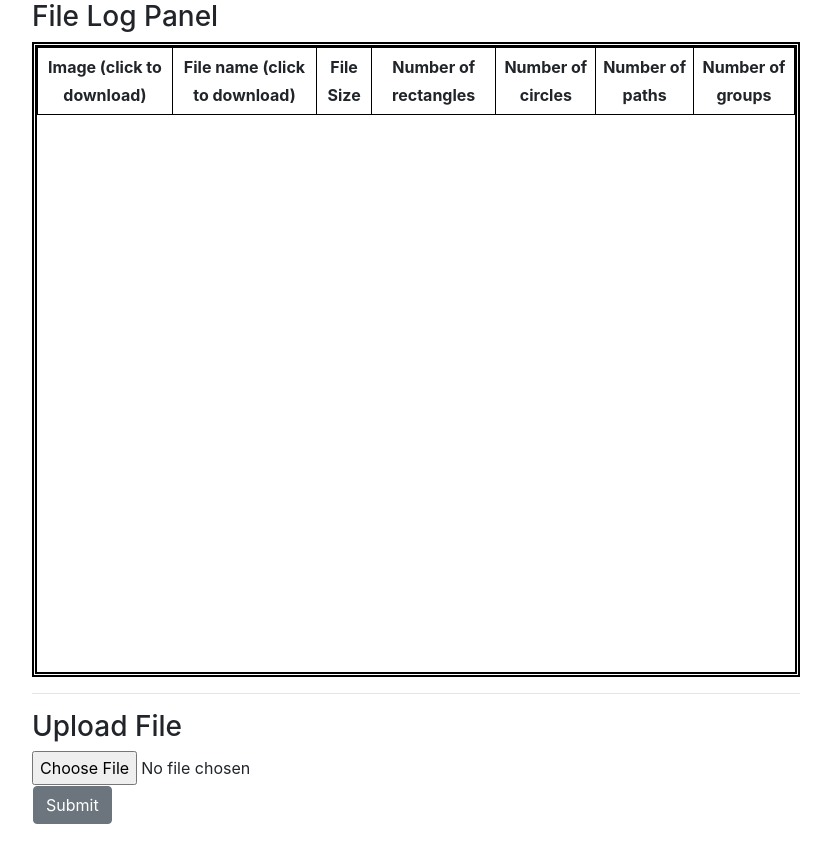
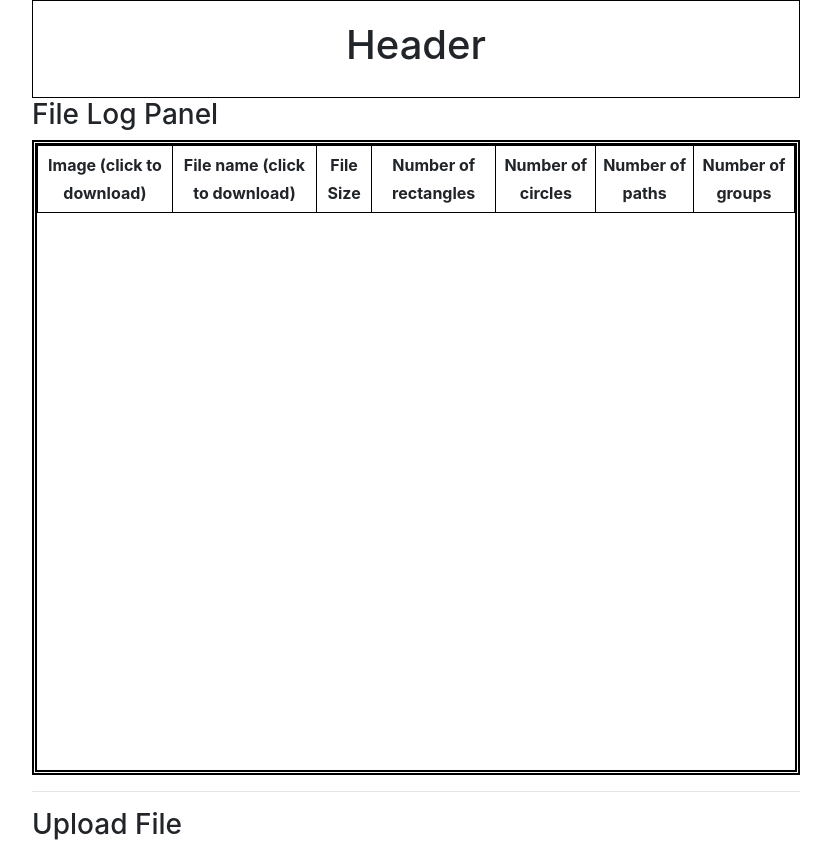
Before and after one commit to JamesMoreau/svg-image-Editor, a website: page public/index.html in a window 1280 px wide. Shown: the top 844 px of the page, without its empty margins (224-1055 px from the left). Drawn offline with nearby package versions, Linux system fonts and the light colour scheme; no server answers.

Commit message:
got a basic header

```diff
--- a/public/index.html
+++ b/public/index.html
@@ -25,6 +25,9 @@
 </head>
 
 <body>
+    <div class="header">
+        <h1>Header</h1>
+    </div>
     <h3>File Log Panel</h3>
     <div class="file_log_table_div">
         <table id="file_log_table" rules="all">
--- a/public/style.css
+++ b/public/style.css
@@ -89,3 +89,9 @@ img {
     width:100%;
     overflow:auto;
 }
+
+.header {
+    border: 1px solid black;
+    padding: 20px;
+    text-align: center;
+}
```
